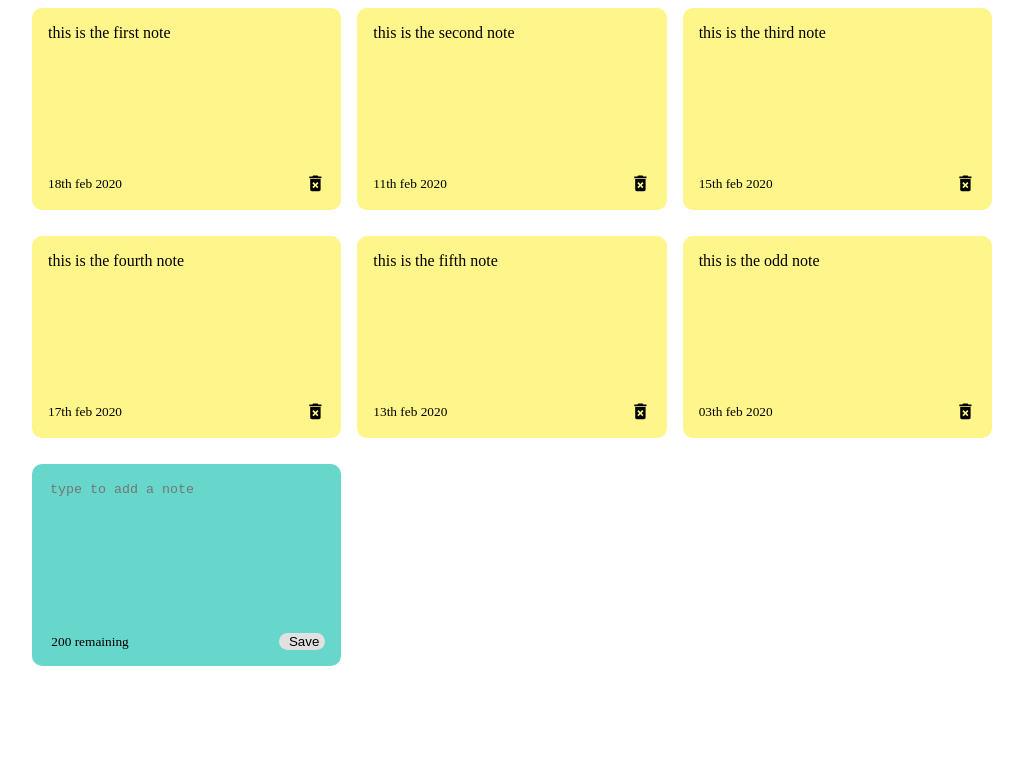
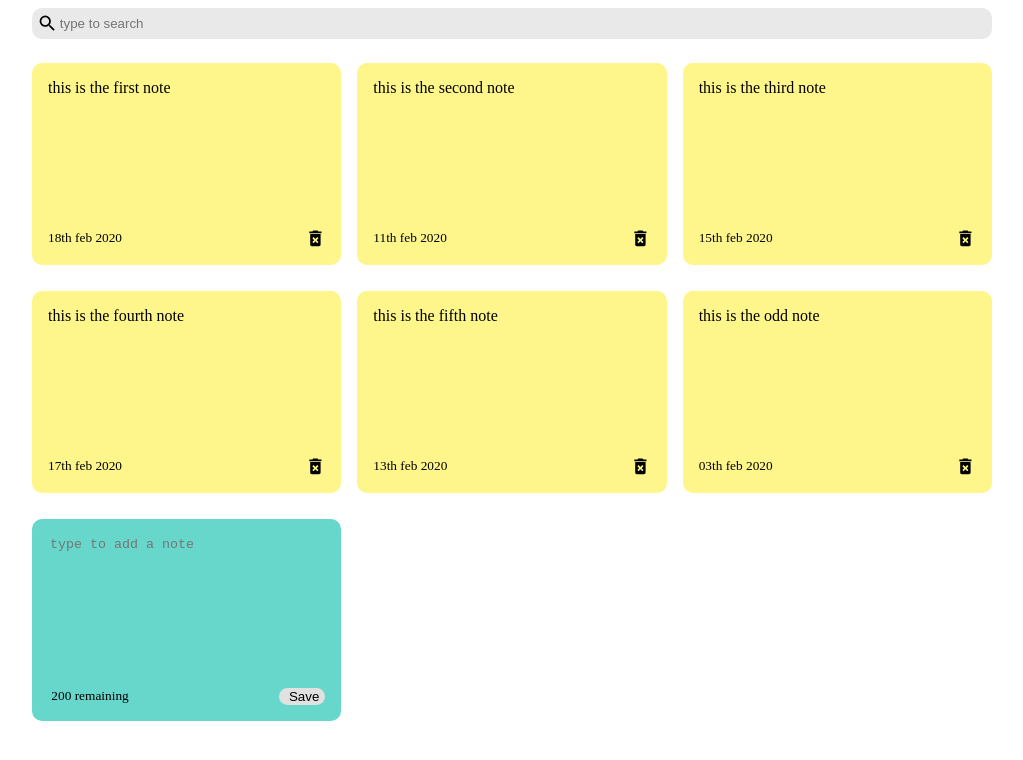
Before and after one commit to Francisomondi/my-notes, a React (Create React App) app: page / in a window 1280 px wide. Shown: the top 760 px of the page, without its empty margins (128-1151 px from the left). Built offline with nearby package versions, Linux system fonts and the light colour scheme.

Commit message:
search component added

```diff
--- a/src/App.js
+++ b/src/App.js
@@ -2,6 +2,7 @@
 import NotesList from './components/NotesList';
 import { useState } from 'react'
 import { nanoid } from 'nanoid';
+import Search from './components/Search';
 
 const App = () => {
   const [notes, setNotes] = useState([
@@ -55,6 +56,7 @@
 
   return (
     <div className="container">
+      <Search />
       <NotesList
         notes={notes}
         handleAddNote={addNote}
--- /dev/null
+++ b/src/components/Search.js
@@ -0,0 +1,14 @@
+import React from 'react'
+import { MdSearch } from 'react-icons/md'
+
+const Search = () => {
+    return (
+        <div className='search'>
+            <MdSearch className='search-icon' size='1.3em' />
+            <input type='text' placeholder='type to search' />
+
+        </div>
+    )
+}
+
+export default Search
--- a/src/index.css
+++ b/src/index.css
@@ -47,6 +47,22 @@
   cursor: pointer;
 
 }
+
+.search{
+  display: flex;
+  align-items: center;
+  background-color: rgb(233, 233, 233);
+  border-radius: 10px;
+  padding: 5px;
+  margin-bottom: 1.5em;
+}
+.search input{
+  border: none;
+  background-color: rgb(233, 233, 233);
+}
+.search input:focus{
+  outline: none;
+}
 .note-footer{
   display: flex;
   align-items: center;
```
